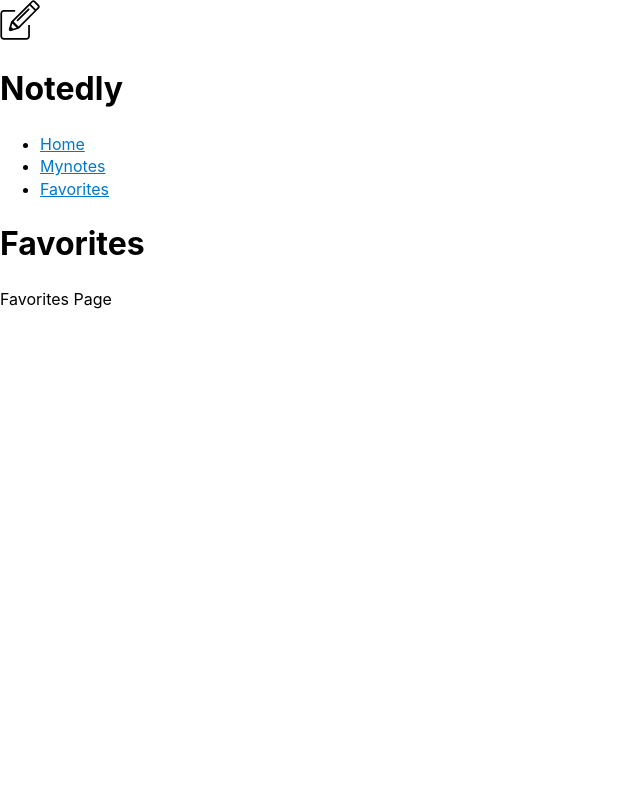
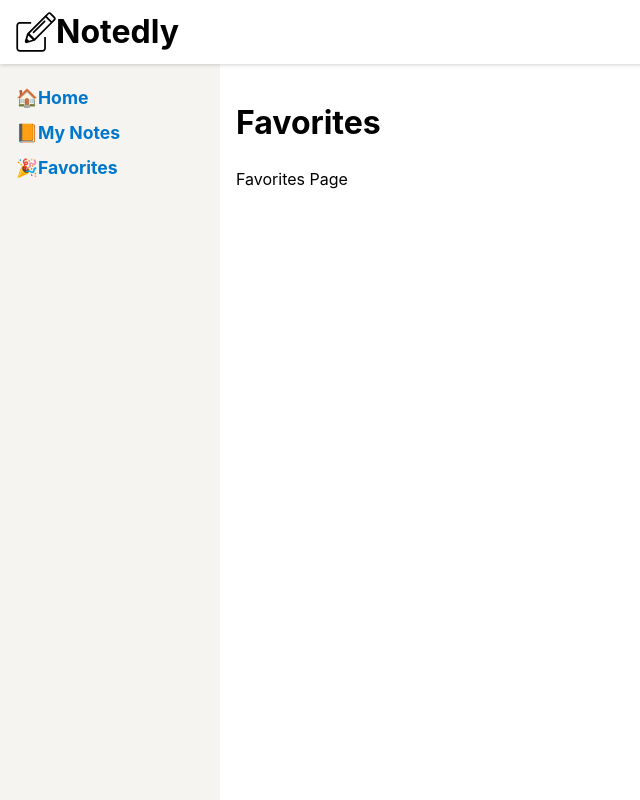
Before and after one commit to rkdvnfma90/javascript-everywhere-web, a React (Vite) app: page /favorites in a window 1280 px wide. Shown: the whole page, without its empty margins (0-640 px from the left). Built offline with nearby package versions, Linux system fonts and the light colour scheme.

Commit message:
feat 레이아웃 스타일 적용

```diff
--- a/src/components/Header.js
+++ b/src/components/Header.js
@@ -1,12 +1,31 @@
 import React from 'react'
+import styled from 'styled-components'
 import logo from '../img/logo.svg'
+
+const HeaderBar = styled.header`
+  width: 100%;
+  padding: 0.5em 1em;
+  display: flex;
+  height: 64px;
+  position: fixed;
+  align-items: center;
+  background-color: #fff;
+  box-shadow: 0 0 5px 0 rgba(0, 0, 0, 0.25);
+  z-index: 1;
+`
+
+const LogoText = styled.h1`
+  margin: 0;
+  padding: 0;
+  display: inline;
+`
 
 const Header = () => {
   return (
-    <header>
+    <HeaderBar>
       <img src={logo} alt='Logo' height='40' />
-      <h1>Notedly</h1>
-    </header>
+      <LogoText>Notedly</LogoText>
+    </HeaderBar>
   )
 }
 
--- a/src/components/Layout.js
+++ b/src/components/Layout.js
@@ -1,15 +1,43 @@
 import React from 'react'
 import Header from './Header'
 import Navigation from './Navigation'
+import styled from 'styled-components'
+
+const Wrapper = styled.div`
+  @media (min-width: 700px) {
+    display: flex;
+    top: 64px;
+    position: relative;
+    height: calc(100% - 64px);
+    width: 100%;
+    flex: auto;
+    flex-direction: column;
+  }
+`
+
+const Main = styled.main`
+  position: fixed;
+  height: calc(100% - 185px);
+  width: 100%;
+  padding: 1rem;
+  overflow-y: scroll;
+
+  @media (min-width: 700px) {
+    flex: 1;
+    margin-left: 220px;
+    height: calc(100% - 64px);
+    width: calc(100% - 220px);
+  }
+`
 
 const Layout = ({ children }) => {
   return (
     <React.Fragment>
       <Header />
-      <div className='wrapper'>
+      <Wrapper>
         <Navigation />
-        <main>{children}</main>
-      </div>
+        <Main>{children}</Main>
+      </Wrapper>
     </React.Fragment>
   )
 }
--- a/src/components/Navigation.js
+++ b/src/components/Navigation.js
@@ -1,21 +1,71 @@
 import React from 'react'
+import styled from 'styled-components'
 import { Link } from 'react-router-dom'
+
+const Nav = styled.nav`
+  padding: 1em;
+  background: #f5f4f0;
+
+  @media (max-width: 700px) {
+    padding-top: 64px;
+  }
+
+  @media (min-width: 700px) {
+    position: fixed;
+    width: 220px;
+    height: calc(100% - 64px);
+    overflow-y: scroll;
+  }
+`
+
+const NavList = styled.ul`
+  a {
+    text-decoration: none;
+    font-weight: bold;
+    font-size: 1.1em;
+    color: #333;
+  }
+
+  a:visited {
+    color: #333;
+  }
+
+  a:hover,
+  a:focus {
+    color: #0077cc;
+  }
+`
 
 const Navigation = () => {
   return (
-    <nav>
-      <ul>
+    <Nav>
+      <NavList>
         <li>
-          <Link to='/'>Home</Link>
+          <Link to='/'>
+            <span aria-hidden='true' role='img'>
+              🏠
+            </span>
+            Home
+          </Link>
         </li>
         <li>
-          <Link to='/mynotes'>Mynotes</Link>
+          <Link to='/mynotes'>
+            <span aria-hidden='true' role='img'>
+              📙
+            </span>
+            My Notes
+          </Link>
         </li>
         <li>
-          <Link to='/favorites'>Favorites</Link>
+          <Link to='/favorites'>
+            <span aria-hidden='true' role='img'>
+              🎉
+            </span>
+            Favorites
+          </Link>
         </li>
-      </ul>
-    </nav>
+      </NavList>
+    </Nav>
   )
 }
 
--- a/src/styles/GlobalStyle.js
+++ b/src/styles/GlobalStyle.js
@@ -37,6 +37,13 @@
   overflow: auto;
   margin: 0 auto;
 }
+
+ul {
+  margin: 0;
+  padding: 0;
+  list-style: none;
+  line-height: 2;
+}
 `
 
 export default GlobalStyle
```
